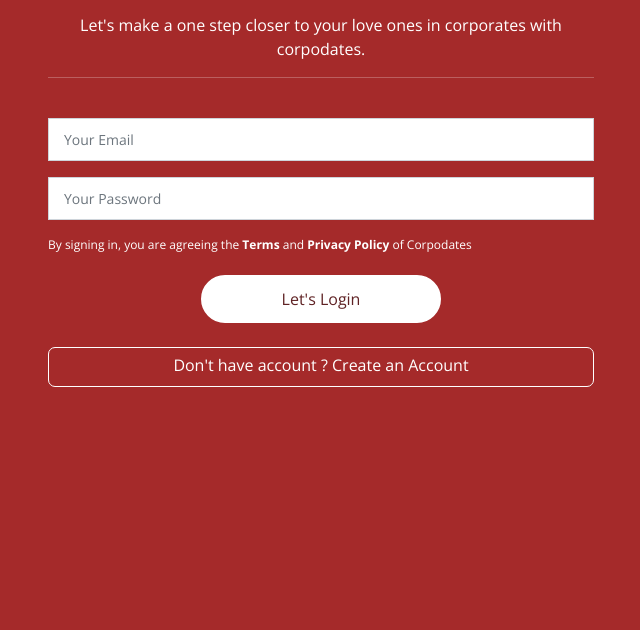
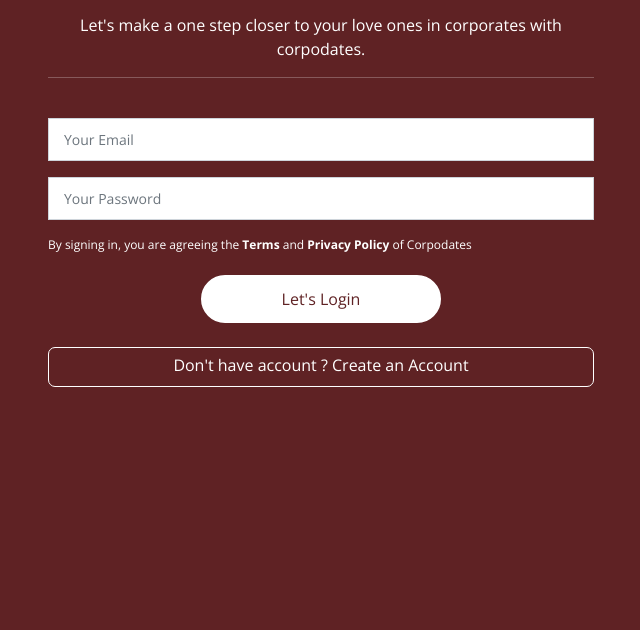
Before and after one commit to wakeupcoders/corpodates, a plain HTML site: page login.html in a window 1280 px wide. Shown: the part 170-800 px from the top of the page, without its empty margins (319-959 px from the left). Drawn offline with nearby package versions, Linux system fonts and the light colour scheme.

Commit message:
Update login.html

```diff
--- a/login.html
+++ b/login.html
@@ -14,9 +14,7 @@
     <link href="assets/img/apple-touch-icon.png" rel="apple-touch-icon">
 
     <!-- Google Fonts -->
-  <link
-    href="https://fonts.googleapis.com/css?family=Open+Sans:300,300i,400,400i,600,600i,700,700i|Raleway:300,300i,400,400i,500,500i,600,600i,700,700i|Poppins:300,300i,400,400i,500,500i,600,600i,700,700i"
-    rel="stylesheet">
+    <link href="https://fonts.googleapis.com/css?family=Open+Sans:300,300i,400,400i,600,600i,700,700i|Raleway:300,300i,400,400i,500,500i,600,600i,700,700i|Poppins:300,300i,400,400i,500,500i,600,600i,700,700i" rel="stylesheet">
 
     <!-- Vendor CSS Files -->
     <link href="assets/vendor/aos/aos.css" rel="stylesheet">
@@ -31,13 +29,13 @@
 
 </head>
 
-<body style="background-color:brown;">
+<body style="background-color:#5F2224;">
 
-  <main id="main" >
+    <main id="main">
 
 
         <!-- ======= Contact Section ======= -->
-    <section id="contact" class="contact" >
+        <section id="contact" class="contact">
             <div class="container" data-aos="fade-up">
                 <br><br>
 
@@ -58,8 +56,7 @@
                                 <input placeholder="Your Email" type="email" class="form-control" name="email" id="email" required>
                             </div>
                             <div class="form-group mt-3">
-                <input placeholder="Your Password" type="password" class="form-control" name="password" id="password"
-                  required>
+                                <input placeholder="Your Password" type="password" class="form-control" name="password" id="password" required>
                             </div>
                             <div class="form-group mt-3">
                                 <p style="color:white; font-size: 12px;">By signing in, you are agreeing the <b>Terms</b> and <b>Privacy Policy</b> of Corpodates</p>
@@ -89,9 +86,11 @@
                 </div>
 
             </div>
-    </section><!-- End Contact Section -->
+        </section>
+        <!-- End Contact Section -->
 
-  </main><!-- End #main -->
+    </main>
+    <!-- End #main -->
 
 
     <!-- Vendor JS Files -->
```
Lines whose indentation alone changed are shown as unchanged.
